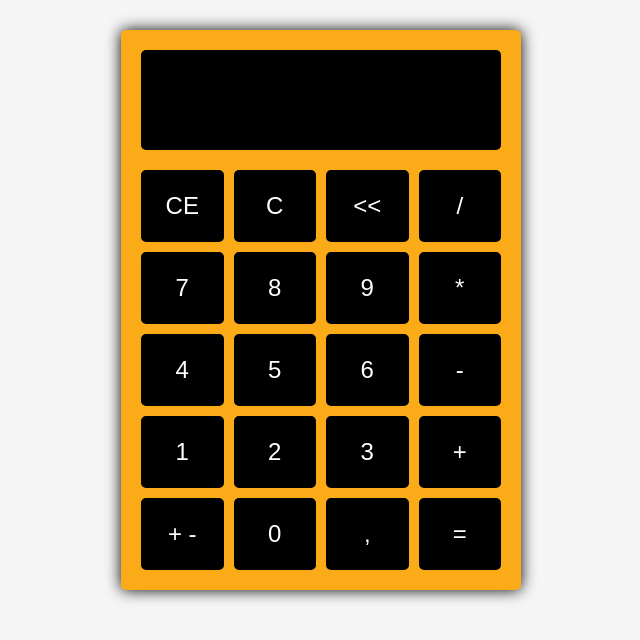
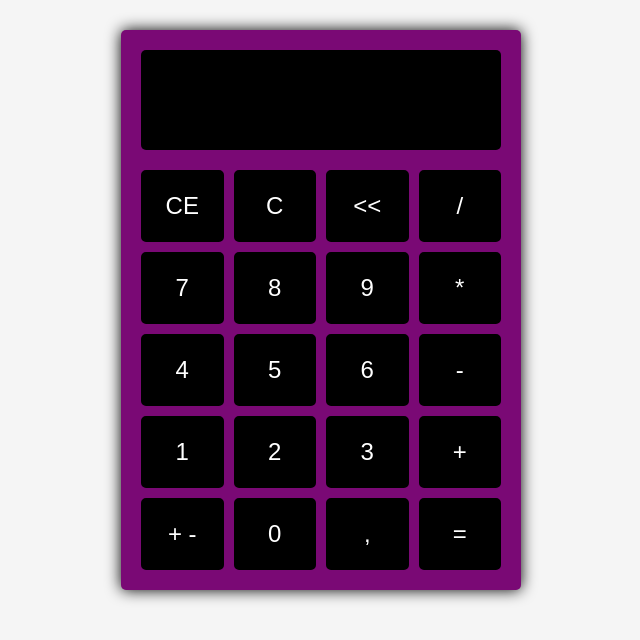
Before and after one commit to fabianocardosodev/calculadora, a plain HTML site: page index.html in a window 1280 px wide. Shown: the whole page, without its empty margins (319-959 px from the left). Drawn offline with Linux system fonts and the light colour scheme.

Commit message:
Update style.css

```diff
--- a/style.css
+++ b/style.css
@@ -12,7 +12,7 @@ body {
 .calculator {
     width: 400px;
     margin: 0 auto;
-    background-color: #FBAB18;
+    background-color: #7a0975;
     padding: 20px;
     border-radius: 5px;
     box-shadow: 0 0 15px black;
```
